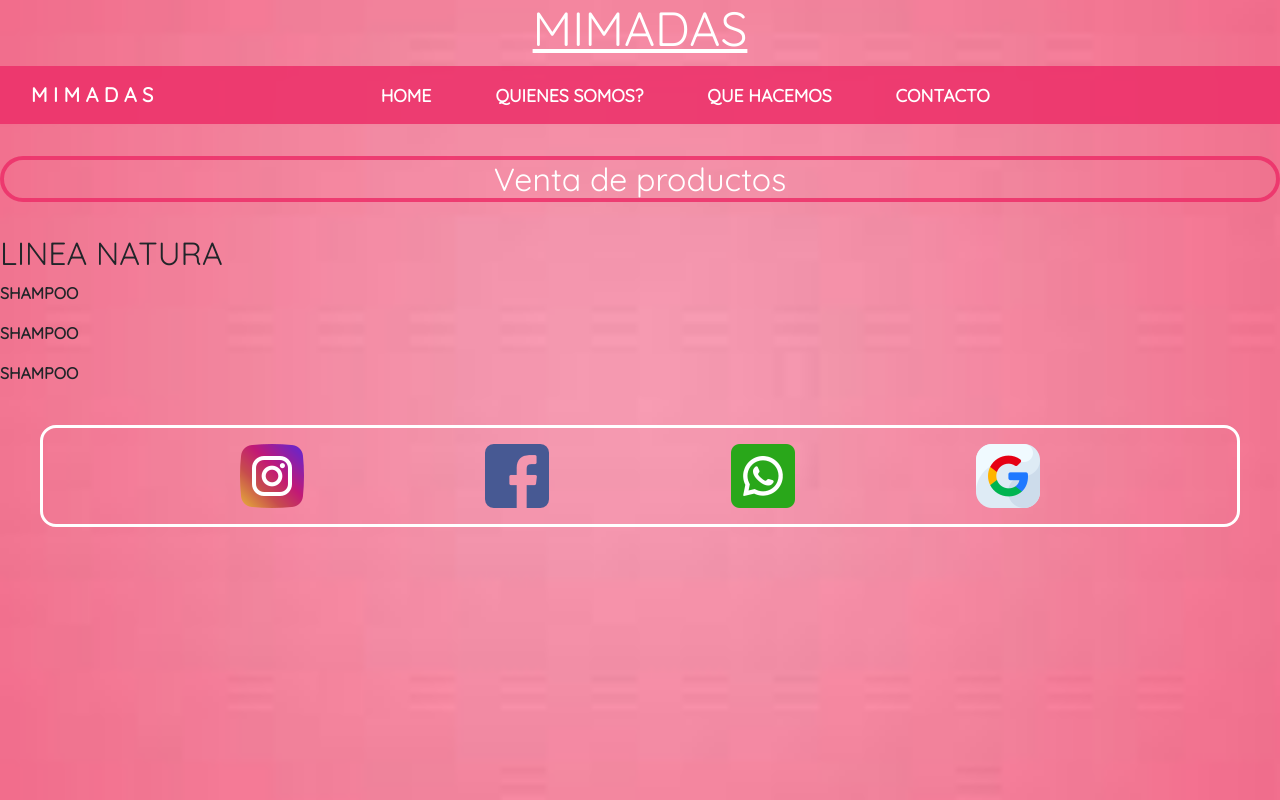
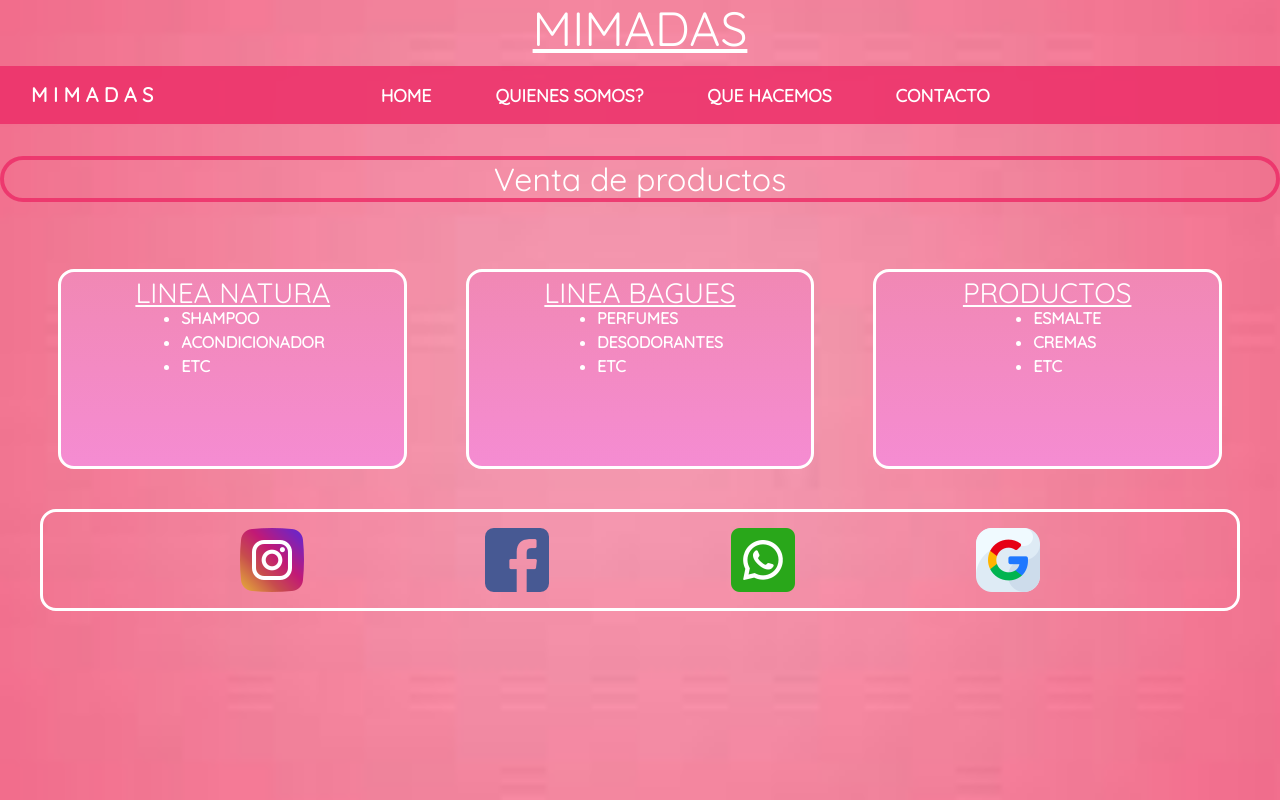
Before and after one commit to tomiaballay/Sass1, a plain HTML site: page productos.html in a window 1280 px wide. Drawn offline with nearby package versions, Linux system fonts and the light colour scheme.

Commit message:
proyecto

```diff
--- a/productos.html
+++ b/productos.html
@@ -47,14 +47,34 @@
     </nav>
 
       <h2 class="subtitulo"> Venta de productos</h2>
-      <section>
-        <h2>LINEA NATURA</h2>
-        <div class="caja1">
-        <P>SHAMPOO</P>
-        <P>SHAMPOO</P>
-        <P>SHAMPOO</P>
-      </div>
-    </section>
+      <section class="contenedor">
+        <div class="caja1 zoom prod">
+          <h3>Linea Natura</h3>
+          <ul>
+            <li>Shampoo</li>
+            <li>Acondicionador</li>
+            <li>etc</li>
+          </ul>
+        </div>
+
+        <div class="caja1 zoom prod">
+          <h3>Linea Bagues</h3>
+          <ul>
+            <li>Perfumes</li>
+            <li>Desodorantes</li>
+            <li>etc</li>
+          </ul>
+        </div>
+
+        <div class="caja1 zoom prod">
+          <h3>Productos</h3>
+          <ul>
+            <li>Esmalte</li>
+            <li>cremas</li>
+            <li>etc</li>
+          </ul>
+        </div>
+      </section>
 
     <footer class="footer">
       <div class="redes">
```
Also changed, not shown: 1 other file.
